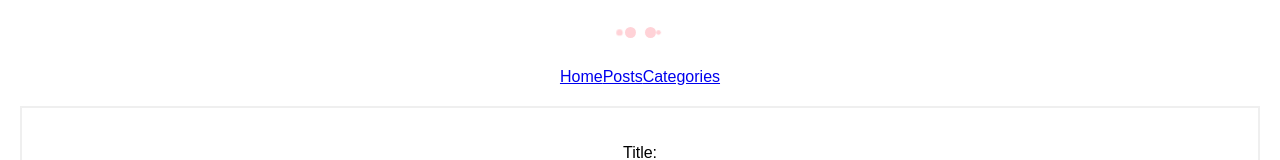
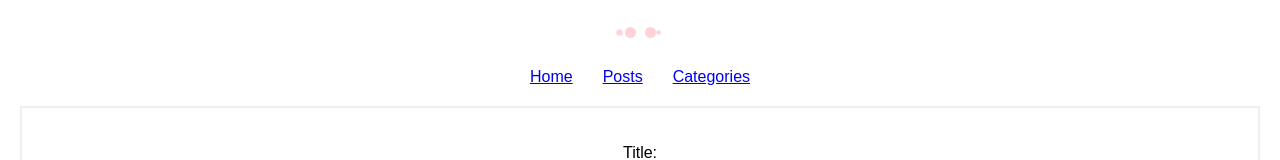
Before and after one commit to olarybacka/blog-admin-panel, a React (Create React App) app: page / in a window 1280 px wide. Shown: the top 160 px of the page. Built offline with nearby package versions, Linux system fonts and the light colour scheme; no server answers.

Commit message:
Basic style links

```diff
--- a/src/App.css
+++ b/src/App.css
@@ -2,27 +2,6 @@
   text-align: center;
 }
 
-.App-logo {
-  animation: App-logo-spin infinite 20s linear;
-  height: 80px;
+.links a {
+  margin: 15px;
 }
-
-.App-header {
-  background-color: #222;
-  height: 150px;
-  padding: 20px;
-  color: white;
-}
-
-.App-title {
-  font-size: 1.5em;
-}
-
-.App-intro {
-  font-size: large;
-}
-
-@keyframes App-logo-spin {
-  from { transform: rotate(0deg); }
-  to { transform: rotate(360deg); }
-}
--- a/src/App.js
+++ b/src/App.js
@@ -12,9 +12,11 @@
         <Loader />
         <BrowserRouter>
           <div>
-            <Link to="/">Home</Link>
-            <Link to="/posts">Posts</Link>
-            <Link to="/categories">Categories</Link>
+            <div className="links">
+              <Link to="/">Home</Link>
+              <Link to="/posts">Posts</Link>
+              <Link to="/categories">Categories</Link>
+            </div>
 
             <Route exact path="/posts" component={PostsContainer} />
             <Route exact path="/categories" component={CategoryContainer} />
```
